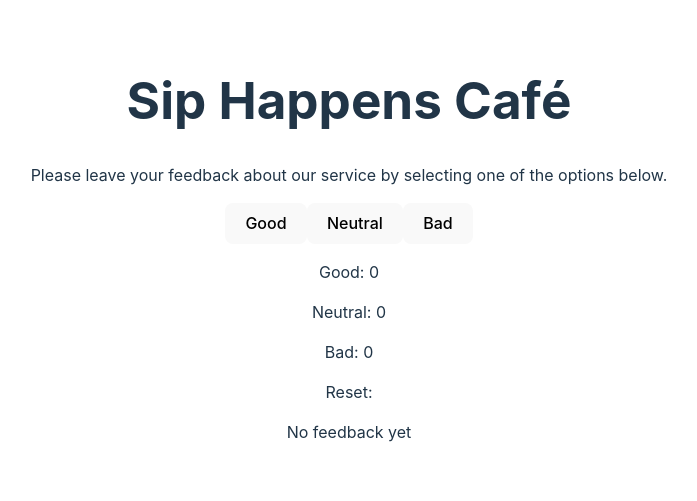
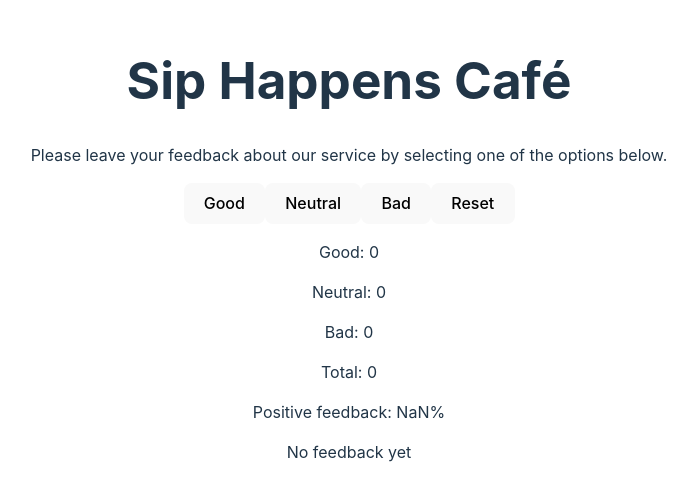
Before and after one commit to Liubjchka/goit-react-hw-02, a React (Vite) app: page / in a window 1280 px wide. Shown: the part 151-652 px from the top of the page, without its empty margins (291-988 px from the left). Built offline with nearby package versions, Linux system fonts and the light colour scheme.

Commit message:
positiveFeedback+reset

```diff
--- a/src/components/App/App.jsx
+++ b/src/components/App/App.jsx
@@ -26,24 +26,36 @@ function App() {
     });
   };
 
+  const resetFeedback = () => {
+    setFeedback({
+      good: 0,
+      neutral: 0,
+      bad: 0,
+    });
+  };
+
   useEffect(() => {
     window.localStorage.setItem("saved-feedbacks", JSON.stringify(feedback));
   }, [feedback]);
 
   const totalFeedback = feedback.good + feedback.neutral + feedback.bad;
 
-  // const positiveFeedback = Math.round((Feedback.good / totalFeedback) * 100);
+  const positiveFeedback = Math.round((feedback.good / totalFeedback) * 100);
 
   return (
     <>
       <Description />
-      <Options updateFeedback={updateFeedback} />
-      <Feedback {...feedback} />
+      <Options updateFeedback={updateFeedback} resetFeedback={resetFeedback} />
+      <Feedback
+        {...feedback}
+        totalFeedback={totalFeedback}
+        positiveFeedback={positiveFeedback}
+      />
       {totalFeedback.length > 0 ? (
         <Feedback
-          good={Feedback.good}
-          neutral={Feedback.neutral}
-          bad={Feedback.bad}
+          {...feedback}
+          totalFeedback={totalFeedback}
+          positiveFeedback={positiveFeedback}
         />
       ) : (
         <Notification />
--- a/src/components/Feedback/Feedback.jsx
+++ b/src/components/Feedback/Feedback.jsx
@@ -1,12 +1,13 @@
 // import css from "./Feedback.module.css";
 
-function Feedback({ good, neutral, bad, reset }) {
+function Feedback({ good, neutral, bad, totalFeedback, positiveFeedback }) {
   return (
     <>
       <p>Good: {good}</p>
       <p>Neutral: {neutral}</p>
       <p>Bad: {bad}</p>
-      <p>Reset: {reset}</p>
+      <p>Total: {totalFeedback}</p>
+      <p>Positive feedback: {positiveFeedback}%</p>
     </>
   );
 }
--- a/src/components/Options/Options.jsx
+++ b/src/components/Options/Options.jsx
@@ -1,11 +1,12 @@
 // import css from './Options.module.css';
 
-function Options({ updateFeedback }) {
+function Options({ updateFeedback, resetFeedback }) {
   return (
     <>
       <button onClick={() => updateFeedback("good")}>Good</button>
       <button onClick={() => updateFeedback("neutral")}>Neutral</button>
       <button onClick={() => updateFeedback("bad")}>Bad</button>
+      {resetFeedback && <button onClick={resetFeedback}>Reset</button>}
     </>
   );
 }
```
